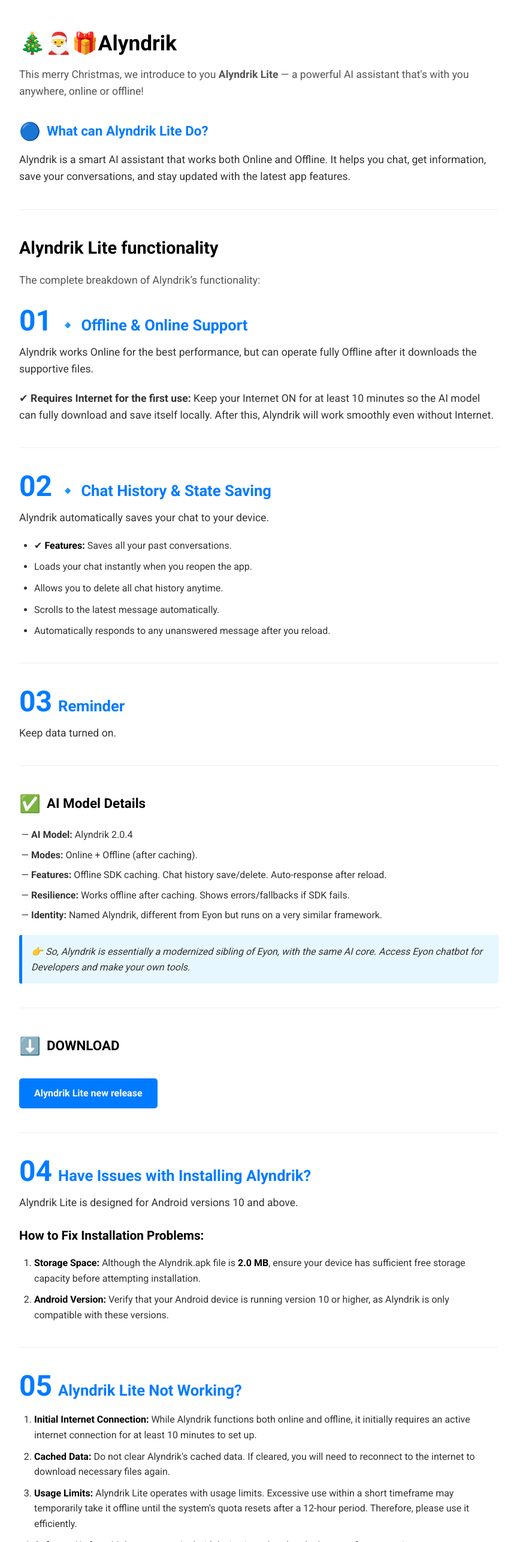
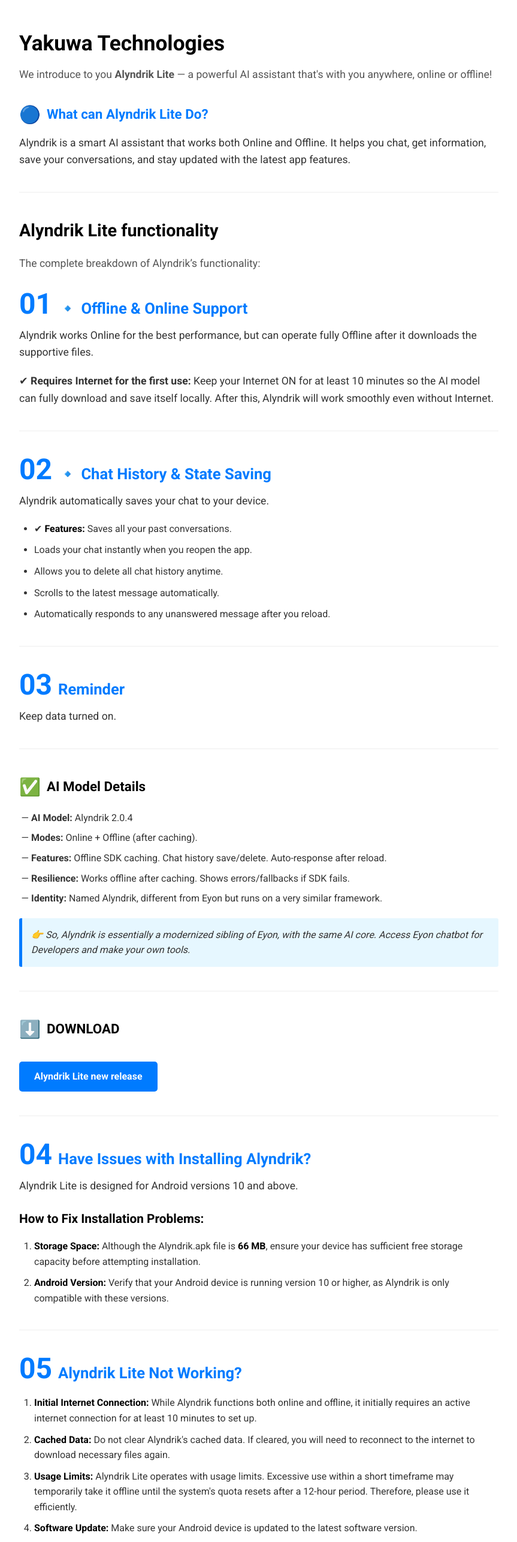
Before and after one commit to Yakuwafredrick/download-alyndrik-ai, a plain HTML site: page how to use Alyndrik.html in a window 1280 px wide. Shown: the top 2571 px of the page at 60% size, without its empty margins (208-1071 px from the left). Drawn offline with Linux system fonts and the light colour scheme.

Commit message:
Add files via upload

```diff
--- a/how to use Alyndrik.html
+++ b/how to use Alyndrik.html
@@ -190,8 +190,8 @@
 <body>
     <div class="container">
         <header>
-            <h1>🎄🎅🎁Alyndrik</h1>
-            <p>This merry Christmas, we introduce to you <strong>Alyndrik Lite</strong> — a powerful AI assistant that's with you anywhere, online or offline!</p>
+            <h1>Yakuwa Technologies</h1>
+            <p>We introduce to you <strong>Alyndrik Lite</strong> — a powerful AI assistant that's with you anywhere, online or offline!</p>
         </header>  <section class="section-block intro-section">
         <div class="section-header">
             <span class="section-number">🔵</span> <!-- Blue circle icon -->
@@ -278,7 +278,7 @@
         <p class="section-description">Alyndrik Lite is designed for Android versions 10 and above.</p>
         <h3 class="sub-heading">How to Fix Installation Problems:</h3>
         <ol>
-            <li><strong>Storage Space:</strong> Although the Alyndrik.apk file is <strong>2.0 MB</strong>, ensure your device has sufficient free storage capacity before attempting installation.</li>
+            <li><strong>Storage Space:</strong> Although the Alyndrik.apk file is <strong>66 MB</strong>, ensure your device has sufficient free storage capacity before attempting installation.</li>
             <li><strong>Android Version:</strong> Verify that your Android device is running version 10 or higher, as Alyndrik is only compatible with these versions.</li>
         </ol>
     </section>
```
Also changed, not shown: index.html (+8 -4 lines).
